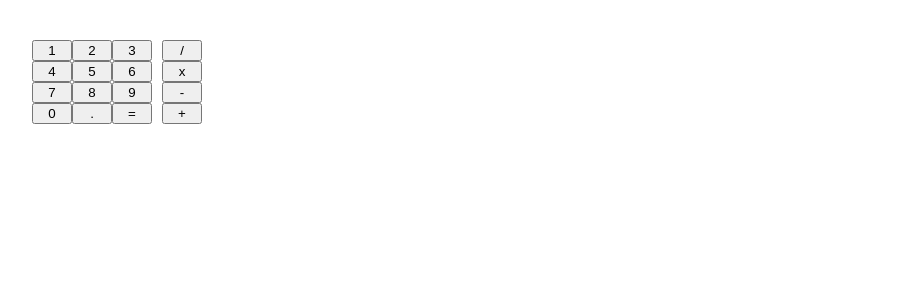
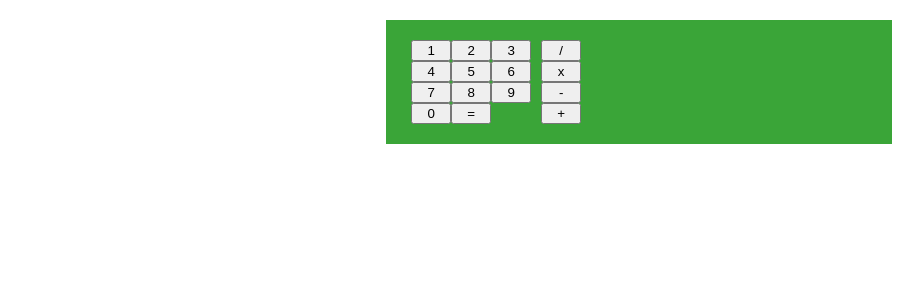
Before and after one commit to Pedrocardo005/calculadoraangular, an Angular app: page / in a window 1280 px wide. Shown: the top 300 px of the page, without its empty margins (1-924 px from the left). Built offline with nearby package versions, Linux system fonts and the light colour scheme.

Commit message:
Separa a obtencao dos tipos dos valores por funcoes

```diff
--- a/src/app/app.component.css
+++ b/src/app/app.component.css
@@ -1,3 +1,9 @@
+.box {
+    margin: auto;
+    background-color: #3AA538;
+    width: 40%;
+}
+
 .calculadora {
     margin: 20px;
 }
--- a/src/app/app.component.html
+++ b/src/app/app.component.html
@@ -1,3 +1,4 @@
+<div class="box">
   <div>
     <p *ngFor="let resultado of resultados">
       {{ resultado }}
@@ -11,38 +12,38 @@
   <div class="calculadora">
     <div class="numerais">
       <div>
-      <button (click)="getValue($event)" value="1">1</button>
-      <button (click)="getValue($event)" value="2">2</button>
-      <button (click)="getValue($event)" value="3">3</button>
+        <button (click)="getValueNumbers($event)" value="1">1</button>
+        <button (click)="getValueNumbers($event)" value="2">2</button>
+        <button (click)="getValueNumbers($event)" value="3">3</button>
       </div>
       <div>
-      <button (click)="getValue($event)" value="4">4</button>
-      <button (click)="getValue($event)" value="5">5</button>
-      <button (click)="getValue($event)" value="6">6</button>
+        <button (click)="getValueNumbers($event)" value="4">4</button>
+        <button (click)="getValueNumbers($event)" value="5">5</button>
+        <button (click)="getValueNumbers($event)" value="6">6</button>
       </div>
       <div>
-      <button (click)="getValue($event)" value="7">7</button>
-      <button (click)="getValue($event)" value="8">8</button>
-      <button (click)="getValue($event)" value="9">9</button>
+        <button (click)="getValueNumbers($event)" value="7">7</button>
+        <button (click)="getValueNumbers($event)" value="8">8</button>
+        <button (click)="getValueNumbers($event)" value="9">9</button>
       </div>
       <div>
-      <button (click)="getValue($event)" value="0">0</button>
-      <button (click)="getValue($event)" value=".">.</button>
-      <button (click)="getValue($event)" value="=">=</button>
+        <button (click)="getValueNumbers($event)" value="0">0</button>
+        <button (click)="doOperation()" value="=">=</button>
       </div>
     </div>
     <div class="operacores">
       <div>
-      <button (click)="getValue($event)" value="/">/</button>
+        <button (click)="getValueOperations($event)" value="/">/</button>
       </div>
       <div>
-      <button (click)="getValue($event)" value="x">x</button>
+        <button (click)="getValueOperations($event)" value="x">x</button>
       </div>
       <div>
-      <button (click)="getValue($event)" value="-">-</button>
+        <button (click)="getValueOperations($event)" value="-">-</button>
       </div>
       <div>
-      <button (click)="getValue($event)" value="+">+</button>
+        <button (click)="getValueOperations($event)" value="+">+</button>
       </div>
     </div>
   </div>
+</div>
--- a/src/app/app.component.ts
+++ b/src/app/app.component.ts
@@ -15,60 +15,57 @@ export class AppComponent {
   segundoNumero: string = '';
   resultados: Number[] = [];
 
-  getValue(evento: any) {
-    const valor = String(evento.target.value);
-    let len = this.digitadas.length;
+  getValueOperations(event: any) {
+    const valor = String(event.target.value);
 
     // Impede que operações venham antes que números
     if (this.operacoes.indexOf(valor) >= 0 && !this.digitadas) {
       return;
     }
 
-    // Impede que o usuário digite operação seguida de operação
-    if (len &&
-        this.operacoes.indexOf(this.digitadas[len-1]) >= 0 &&
-        this.operacoes.indexOf(valor) >= 0) {
-      return;
-    }
-
+    // Impede que o usuário digite operação duas vezes
     if (this.operacoes.indexOf(valor) >= 0 && this.hasOperacao()) {
       return;
     }
 
-    // Divide o texto em número e operação
-    if (this.operacoes.indexOf(valor) >= 0) {
-
     this.operacaoSelecionada = valor;
-        this.primeiroNumero = this.digitadas;
+    this.digitadas += valor;
   }
 
-    if (valor === "=") {
-      let numeros = this.digitadas.split(this.operacaoSelecionada);
+  getValueNumbers(event: any) {
+    const valor = String(event.target.value);
+
+    this.digitadas += valor;
+  }
+
+  doOperation() {
+    let firstNumber, secondNumber, numeros = this.digitadas.split(this.operacaoSelecionada);
 
     if (numeros.length !== 2) {
       return;
     }
 
-      this.segundoNumero = numeros[1];
+    firstNumber = numeros[0];
+    secondNumber = numeros[1];
 
     switch (this.operacaoSelecionada) {
       case '+':
-          let soma = Number(this.primeiroNumero) + Number(this.segundoNumero);
+        let soma = Number(firstNumber) + Number(secondNumber);
         this.resultados.push(soma);
         break;
 
       case '-':
-          let subtracao = Number(this.primeiroNumero) - Number(this.segundoNumero);
+        let subtracao = Number(firstNumber) - Number(secondNumber);
         this.resultados.push(subtracao);
         break;
 
       case 'x':
-          let multiplicacao = Number(this.primeiroNumero) * Number(this.segundoNumero);
+        let multiplicacao = Number(firstNumber) * Number(secondNumber);
         this.resultados.push(multiplicacao);
         break;
 
       case '/':
-          let divisao = Number(this.primeiroNumero) / Number(this.segundoNumero);
+        let divisao = Number(firstNumber) / Number(secondNumber);
         this.resultados.push(divisao);
         break;
 
@@ -78,13 +75,6 @@ export class AppComponent {
 
     this.digitadas = '';
     return;
-    }
-
-    if (valor === ".") {
-      return;
-    }
-
-    this.digitadas += valor;
   }
 
   hasOperacao() {
```
Lines whose indentation alone changed are shown as unchanged.
